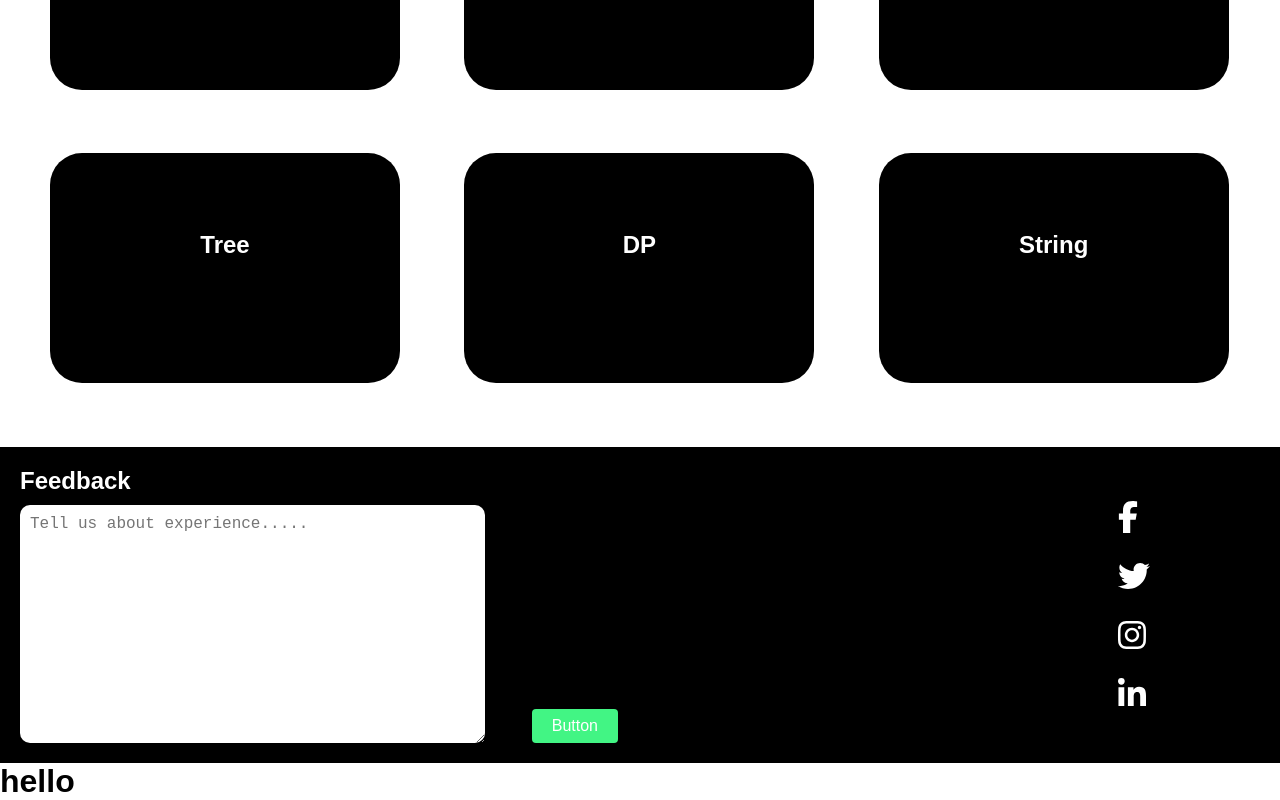
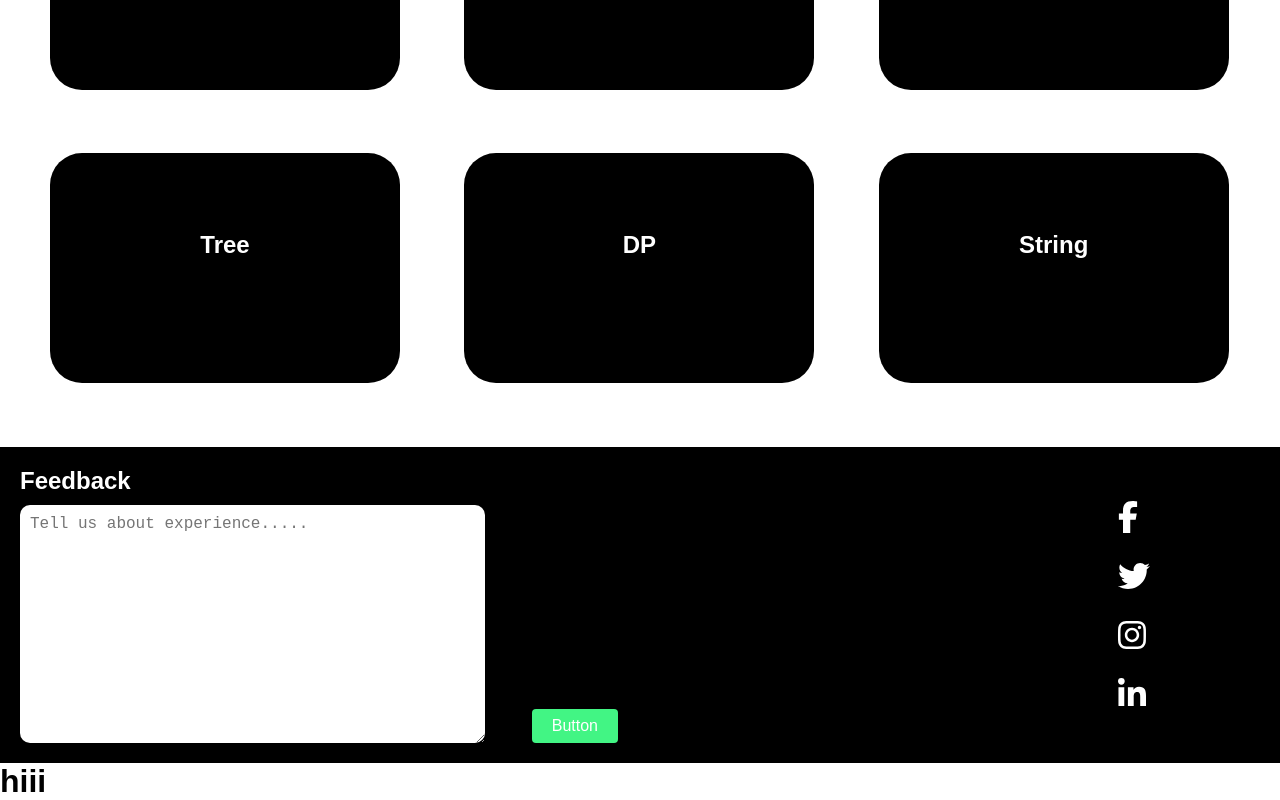
Before and after one commit to AdityaSrivastav5/DSA_Library, a React (Vite) app in the folder frontend/: page / in a window 1280 px wide. Shown: the part 314-1114 px from the top of the page. Built offline with nearby package versions, Linux system fonts and the light colour scheme; no server answers.

Commit message:
final changes

```diff
--- a/frontend/src/Layout.jsx
+++ b/frontend/src/Layout.jsx
@@ -10,7 +10,7 @@ const Layout = () => {
       <Navbar />
       <Outlet />
       <Footer />
-      <h1>hello</h1>
+      <h1>hiii</h1>
     </>
   );
 };
```
